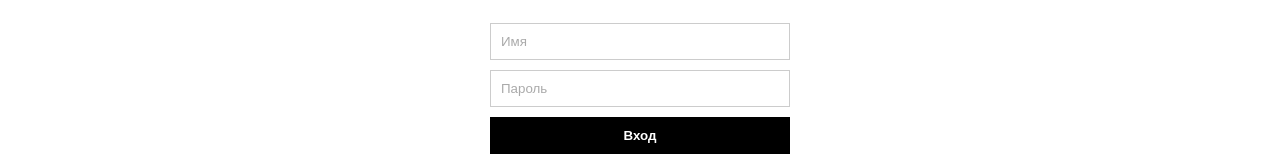
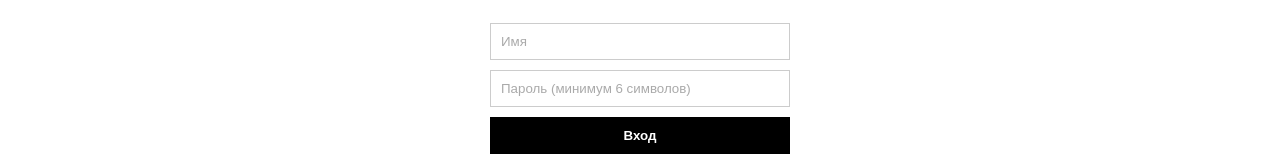
Before and after one commit to fourhtyoz/SberAudioPlayer, a React (Create React App) app in the folder frontend/: page / in a window 1280 px wide. Shown: the part 176-336 px from the top of the page. Built offline with nearby package versions, Linux system fonts and the light colour scheme.

Commit message:
обновил плейсхолдер в пароле

```diff
--- a/frontend/src/components/Login.jsx
+++ b/frontend/src/components/Login.jsx
@@ -96,7 +96,7 @@ export default function Login() {
                         <StyledInput type="text" placeholder="Имя" value={username} onChange={(e) => setUsername(e.target.value)} />
                     </SRow>
                     <SRow>
-                        <StyledInput type="password" placeholder="Пароль" value={password} onChange={(e) => setPassword(e.target.value)} />
+                        <StyledInput type="password" placeholder="Пароль (минимум 6 символов)" value={password} onChange={(e) => setPassword(e.target.value)} />
                     </SRow>
                         <SButton onClick={handleLogin}>Вход</SButton>
                         <SButton onClick={handleRegister}>Регистрация</SButton>
```
